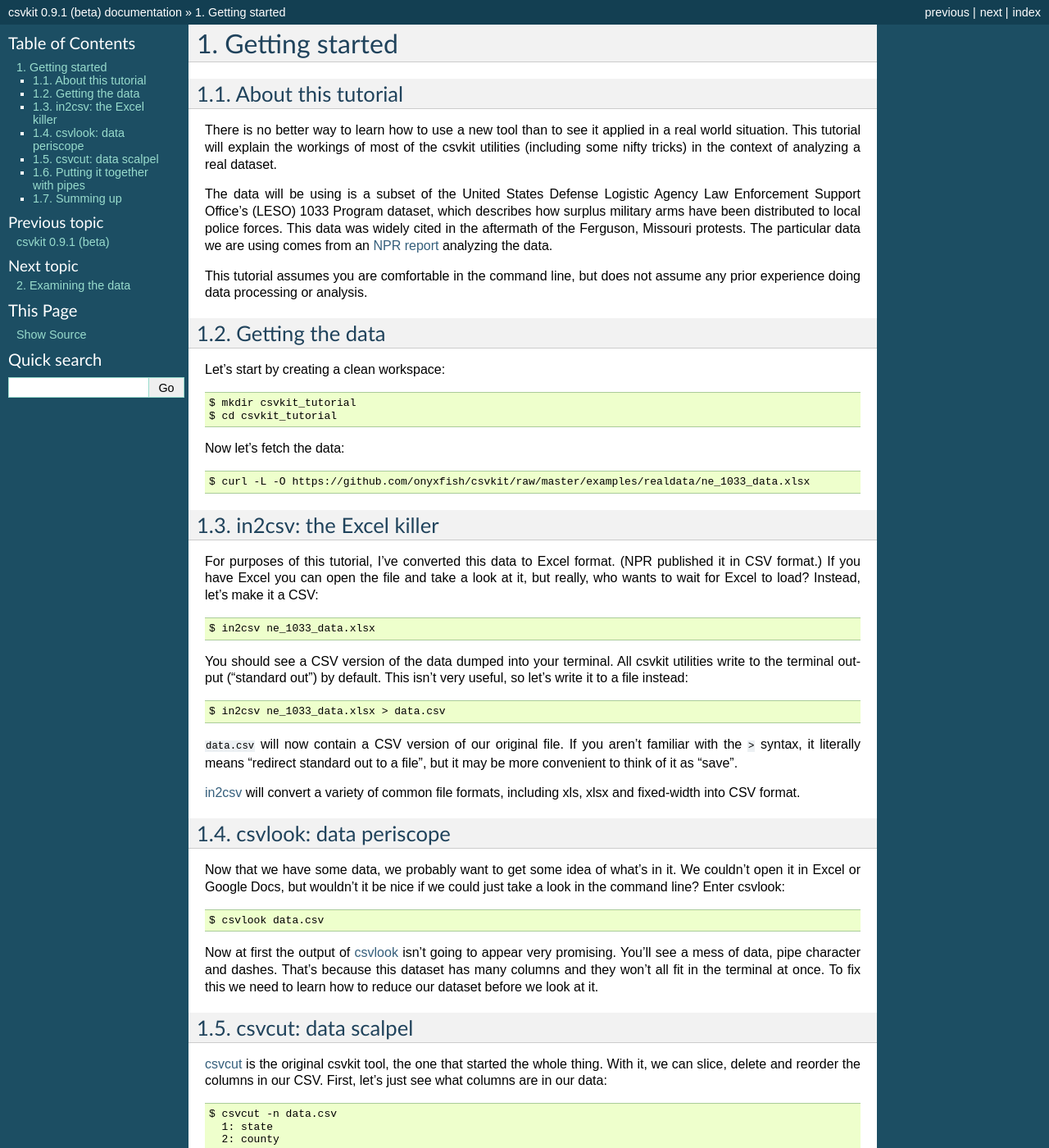
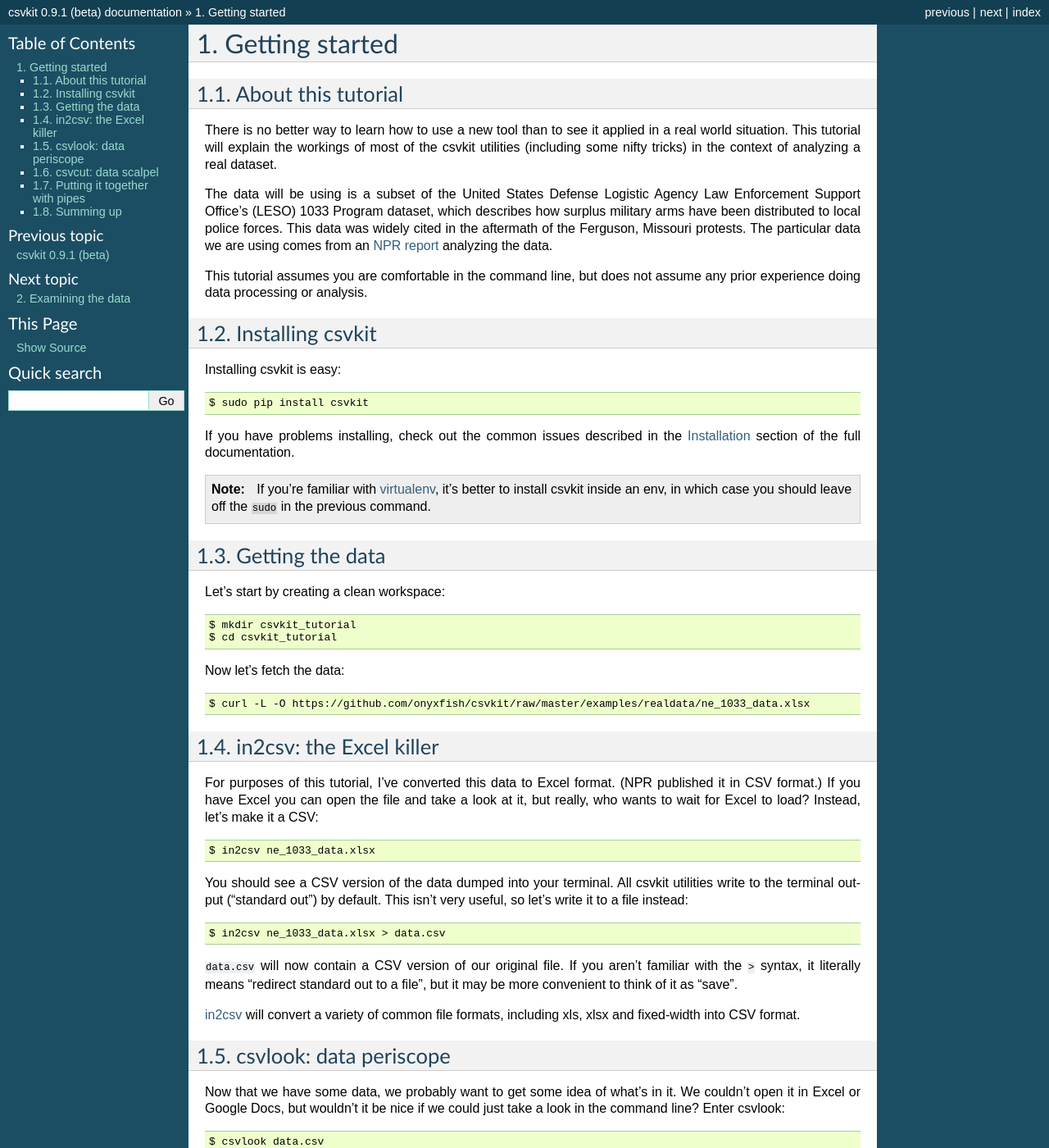
Before and after one commit to wireservice/csvkit, a Sphinx documentation site: the page built from docs/tutorial/1_getting_started.rst, in a window 1280 px wide and 1400 px high. Shown: the whole window at 82% size. Built offline with Sphinx 7.4.7, drawn with Linux system fonts in a browser that asks for light colours.

Commit message:
Add install instructions to tutorial. Closes #331.

```diff
--- a/docs/index.rst
+++ b/docs/index.rst
@@ -57,6 +57,8 @@ Extract data from PostgreSQL:::
     sql2csv --db postgresql:///database --query "select * from data" > extract.csv
 
 And much more...
+
+.. _installation:
 
 Installation
 ============
--- a/docs/tutorial/1_getting_started.rst
+++ b/docs/tutorial/1_getting_started.rst
@@ -10,6 +10,19 @@ There is no better way to learn how to use a new tool than to see it applied in
 The data will be using is a subset of the United States Defense Logistic Agency Law Enforcement Support Office's (LESO) 1033 Program dataset, which describes how surplus military arms have been distributed to local police forces. This data was widely cited in the aftermath of the Ferguson, Missouri protests. The particular data we are using comes from an `NPR report <http://www.npr.org/2014/09/02/342494225/mraps-and-bayonets-what-we-know-about-the-pentagons-1033-program>`_ analyzing the data.
 
 This tutorial assumes you are comfortable in the command line, but does not assume any prior experience doing data processing or analysis.
+
+Installing csvkit
+=================
+
+Installing csvkit is easy::
+
+    $ sudo pip install csvkit
+
+If you have problems installing, check out the common issues described in the :ref:`installation` section of the full documentation.
+
+.. note::
+
+    If you're familiar with `virtualenv <http://virtualenv.readthedocs.org/en/latest/>`_, it's better to install csvkit inside an env, in which case you should leave off the ``sudo`` in the previous command.
 
 Getting the data
 ================
```
Also changed, not shown: 1 other file.
